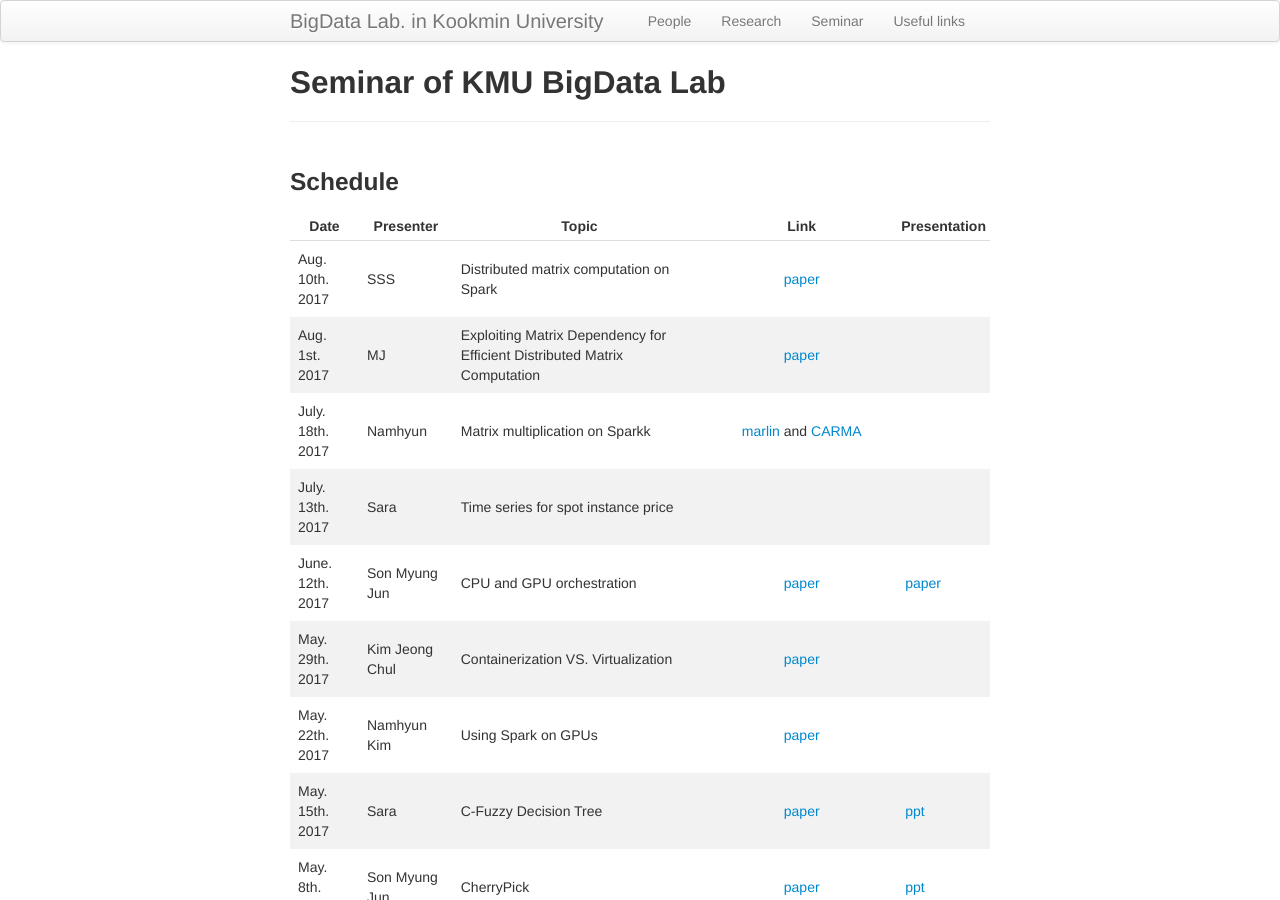
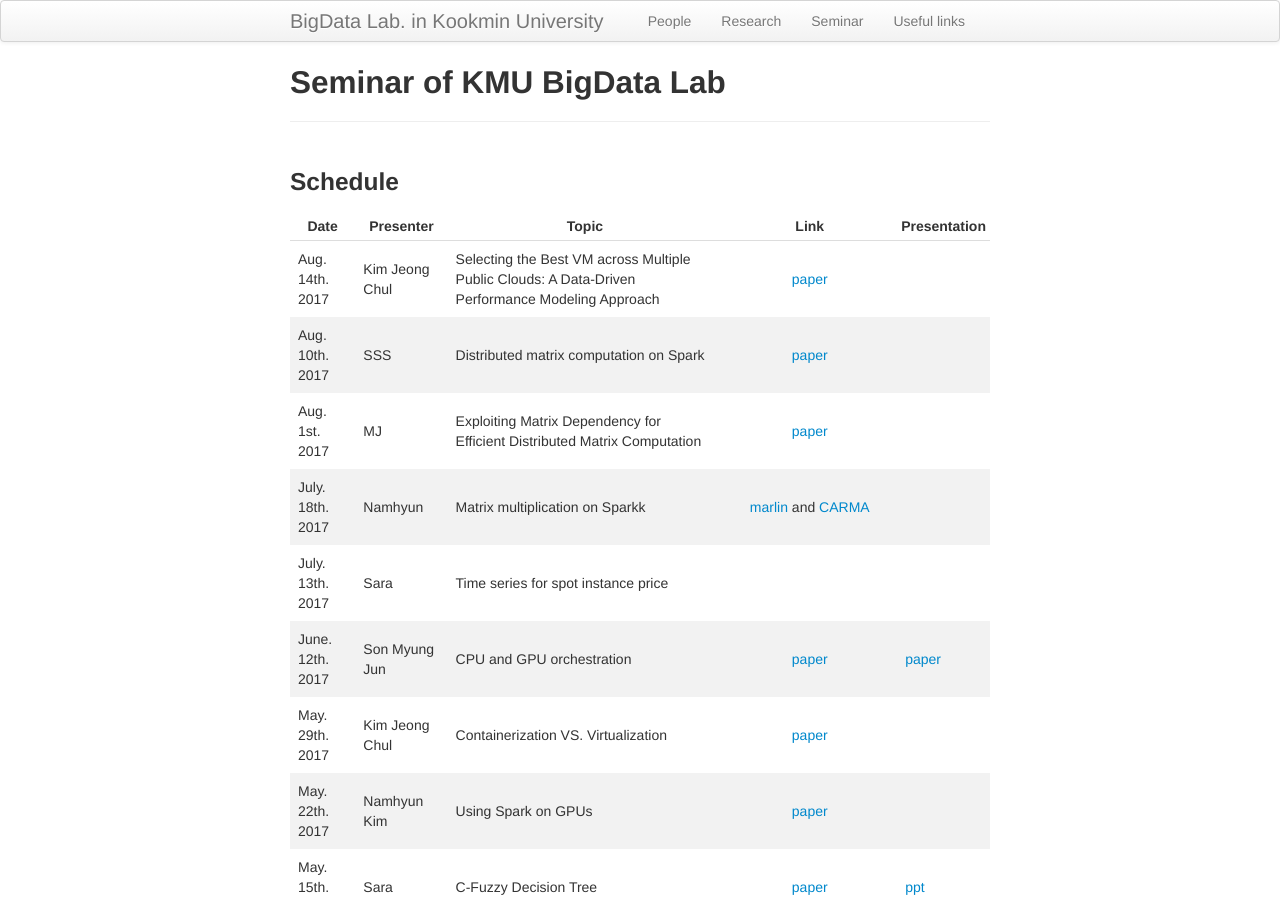
Before and after one commit to ddps-lab/kmu-bigdata.github.io, a Jekyll site: the page built from seminar/index.md, in a window 1280 px wide and 900 px high. Built offline with Jekyll 4.4.1, drawn with Linux system fonts in a browser that asks for light colours.

Commit message:
adding jc seminar

```diff
--- a/seminar/index.md
+++ b/seminar/index.md
@@ -9,6 +9,7 @@ description: Seminar schedule of BigData Lab  in KMU
 
 | Date | Presenter | Topic | Link | Presentation |
 |------|-----------|-------|:----:|--------------|
+| Aug. 14th. 2017 | Kim Jeong Chul | Selecting the Best VM across Multiple Public Clouds: A Data-Driven Performance Modeling Approach | [paper](https://rise.cs.berkeley.edu/blog/publication/selecting-best-vm-across-multiple-public-clouds-data-driven-performance-modeling-approach/) | |
 | Aug. 10th. 2017 | SSS | Distributed matrix computation on Spark | [paper](http://ieeexplore.ieee.org/document/7930046/) | |
 | Aug. 1st. 2017 | MJ | Exploiting Matrix Dependency for Efficient Distributed Matrix Computation | [paper](http://dl.acm.org/citation.cfm?id=2723712)| |
 | July. 18th. 2017 | Namhyun | Matrix multiplication on Sparkk | [marlin](http://ieeexplore.ieee.org/stamp/stamp.jsp?arnumber=7364023) and [CARMA](http://ieeexplore.ieee.org/stamp/stamp.jsp?arnumber=6569817) | |
```
